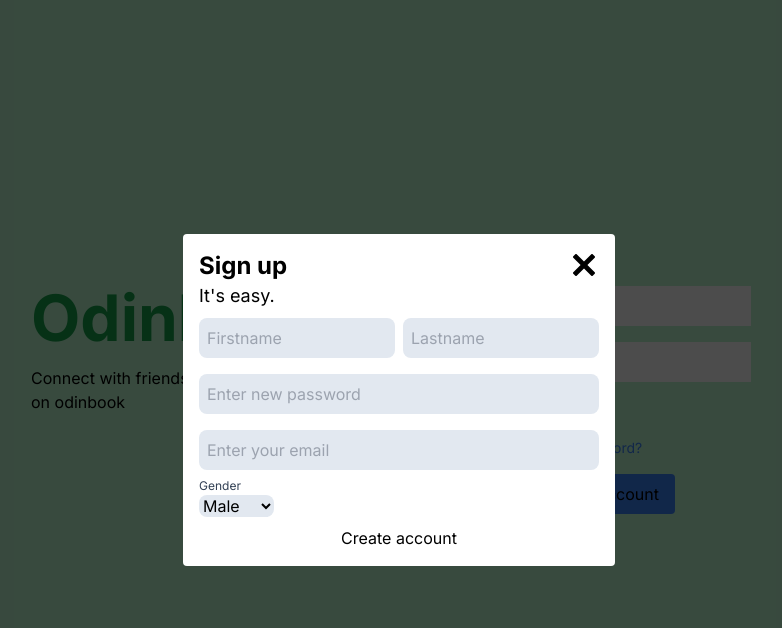
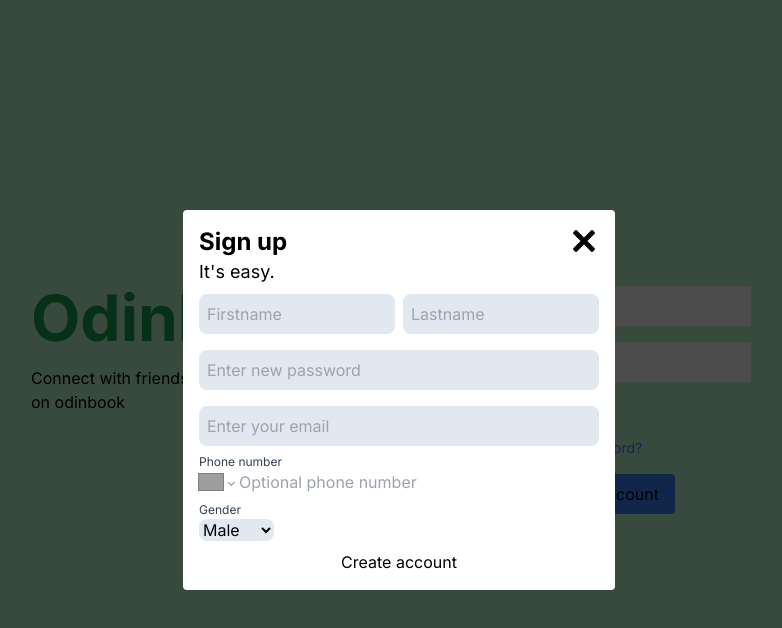
Before and after one commit to kjai139/odin-book, a Next.js app in the folder frontend/: page / in a window 1280 px wide. Both pictures are taken after typing "name@example.com", "Sample123" into the empty fields and a click on the button "Create new account". Shown: the top 628 px of the page, without its empty margins (241-1023 px from the left). Built offline with nearby package versions, Linux system fonts and the light colour scheme; grey boxes are pictures that could not be loaded.

Commit message:
form api start

```diff
--- a/frontend/package.json
+++ b/frontend/package.json
@@ -15,6 +15,7 @@
     "react": "^18",
     "react-dom": "^18",
     "react-hook-form": "^7.47.0",
+    "react-phone-number-input": "^3.3.7",
     "yup": "^1.3.2"
   },
   "devDependencies": {
--- a/frontend/src/app/_modals/signupModal.tsx
+++ b/frontend/src/app/_modals/signupModal.tsx
@@ -2,11 +2,13 @@
 import axiosInstance from '../../../axios'
 import { AxiosError } from "axios"
 
-import { useForm, SubmitHandler } from "react-hook-form"
+import { useForm, SubmitHandler, Controller } from "react-hook-form"
 import * as yup from "yup"
 import { yupResolver } from "@hookform/resolvers/yup"
 
 import CloseButton from '../_components/icons/closeBtn.svg'
+import 'react-phone-number-input/style.css'
+import PhoneInput, { isValidPhoneNumber, isPossiblePhoneNumber } from 'react-phone-number-input'
 
 interface SignupModalProps {
     closeModal: () => void
@@ -17,12 +19,17 @@
     type Gender = 'Male' | 'Female' | 'Other'
 
     const schema = yup.object({
-        email: yup.string().required('email or phone number required'),
-        password: yup.string().required('Password is required').min(6, 'Password must have min length of 6 characters').matches(/^(?=.*[a-z])/, 'Password must contain at least one lowercase letter').matches(/^(?=.*[A-Z])/, 'must contain at least one uppercase letter').matches(/^(?=.*[!@#$%^&()_+-])/, 'must have at least one special character').max(12, 'Password cannot have more than 12 characters'),
+        email: yup.string().required('This field is required'),
+        password: yup.string().required('This field is required').min(6, 'Password must have min length of 6 characters').matches(/^(?=.*[a-z])/, 'Password must contain at least one lowercase letter').matches(/^(?=.*[A-Z])/, 'must contain at least one uppercase letter').matches(/^(?=.*[!@#$%^&()_+-])/, 'must have at least one special character').max(20, 'Password cannot have more than 20 characters'),
         firstName: yup.string().required('first name is required'),
         lastName: yup.string().required('last name is required'),
-        phoneNumber: yup.string().required('Phone number is required'),
-        birthDate: yup.date().required('birthday is required'),
+        Phone: yup.string().optional().test('isValid', 'bad number', (value) => {
+            if (value !== undefined) {
+                return isPossiblePhoneNumber(value)
+            }
+            return true
+        }),
+        // birthDate: yup.date().required('birthday is required'),
         gender: yup.string().oneOf(['Male', 'Female', 'Other']).required('gender is required')
     })
     type Inputs = {
@@ -30,9 +37,8 @@
         password: string,
         firstName: string,
         lastName: string,
-        phoneNumber: string,
-
-        birthDate: Date,
+        Phone:string,
+        // birthDate: Date,
         gender: Gender,
 
 
@@ -43,6 +49,7 @@
         register,
         handleSubmit,
         formState,
+        control,
         formState: {
             errors
         }
@@ -53,6 +60,8 @@
 
     const onSubmit = async (data:Inputs) => {
         console.log(data)
+        console.log(errors)
+
     }
 
 
@@ -112,6 +121,35 @@
                 </div>
             </div>
             </div>
+            <div className='flex flex-col relative'>
+                <label className='text-xs form-label' htmlFor='Phone'>Phone number</label>
+                <Controller
+                control={control}
+                name='Phone'
+                render={({field: {onChange, value }}) => (
+                    <PhoneInput
+                    onChange={onChange}
+
+                    value={value}
+                    // error={value != undefined && (isPossiblePhoneNumber(value) ? undefined : 'invalid number')}
+                    placeholder="Optional phone number"
+                    defaultCountry='US'
+                    id='Phone'
+
+                    >
+
+                    </PhoneInput>
+                )
+
+                }
+                ></Controller>
+                {errors.Phone?.message &&
+                <p className='signup-error arr-right'>
+                    {errors.Phone?.message}
+                </p> }
+
+
+            </div>
             <div className='flex flex-col'>
                 <label htmlFor='gender' className='text-xs form-label'>Gender</label>
                 <div className='relative'>
--- a/frontend/src/app/globals.css
+++ b/frontend/src/app/globals.css
@@ -147,3 +147,9 @@
 .form-label {
   color: var(--labelC)
 }
+
+@media screen and (max-width: 1024px) {
+  .signup-error.arr-right, .signup-error.arr-left {
+    text-wrap: wrap;
+  }
+}
```
Also changed, not shown: 1 other file (tests, documents, lock files or other folders).
